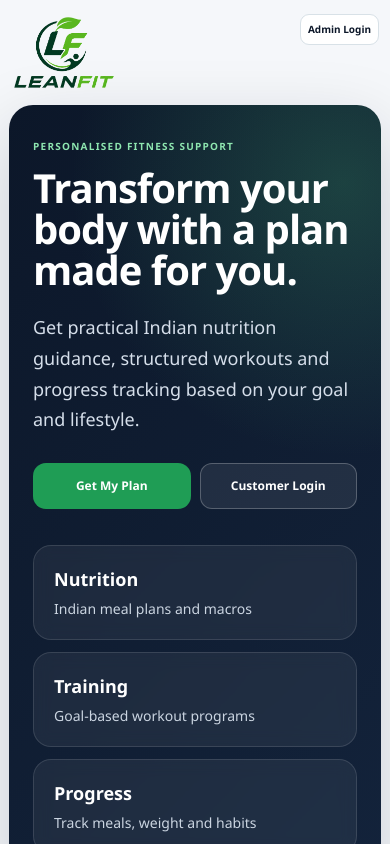
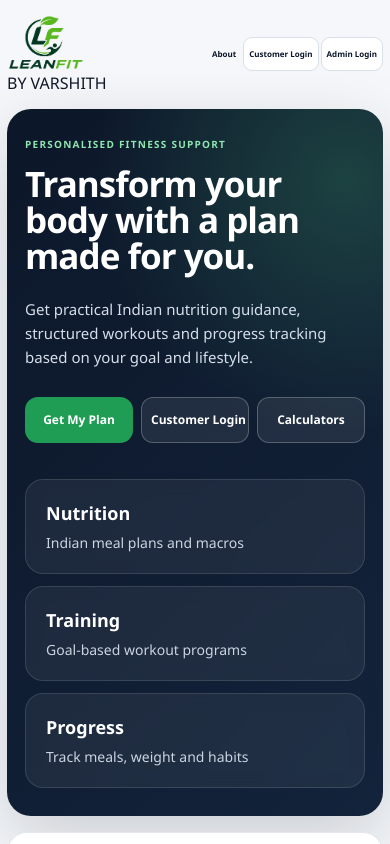
Before and after one commit to Varshithyadav9/leanfit, a React (Vite) app: page / in a window 390 px wide. Shown: the top 844 px of the page. Built offline with nearby package versions, Linux system fonts and the light colour scheme; no server answers.

Commit message:
Improve welcome page mobile layout and add calculator button

```diff
--- a/package.json
+++ b/package.json
@@ -12,6 +12,7 @@
   "dependencies": {
     "react": "^19.2.7",
     "react-dom": "^19.2.7",
+    "react-router-dom": "^7.18.2",
     "recharts": "^3.10.0"
   },
   "devDependencies": {
--- a/src/App.css
+++ b/src/App.css
@@ -2080,3 +2080,110 @@ body, button, input, select, textarea {
     grid-column: auto;
   }
 }
+
+
+/* =========================================================
+   WELCOME PAGE — calculator shortcut + mobile navigation fix
+   ========================================================= */
+.calculator-hero-btn {
+  white-space: nowrap;
+}
+
+/* Keep the important navigation options visible on phones. */
+@media (max-width: 760px) {
+  .compact-topbar {
+    align-items: center;
+    gap: 8px;
+  }
+
+  .compact-nav {
+    display: flex;
+    flex-wrap: nowrap;
+    gap: 4px;
+  }
+
+  .compact-nav button,
+  .compact-nav button:first-child,
+  .compact-nav button:nth-child(2) {
+    display: inline-flex;
+    align-items: center;
+    justify-content: center;
+  }
+
+  .compact-nav button {
+    min-height: 34px;
+    padding: 7px 8px;
+    font-size: 9px;
+    white-space: nowrap;
+  }
+
+  .welcome-logo {
+    width: 86px;
+  }
+
+  /* The calculator is now available directly in the hero,
+     so avoid the very tall calculator promo on mobile. */
+  .welcome-tools-section {
+    display: none;
+  }
+
+  .hero-actions {
+    display: grid;
+    grid-template-columns: repeat(3, minmax(0, 1fr));
+    gap: 8px;
+  }
+
+  .hero-actions button {
+    width: 100%;
+    min-width: 0;
+    padding: 11px 7px;
+    font-size: 11px;
+    white-space: nowrap;
+  }
+}
+
+@media (max-width: 430px) {
+  .compact-welcome {
+    width: calc(100% - 14px);
+  }
+
+  .compact-topbar {
+    padding-inline: 0;
+  }
+
+  .welcome-logo {
+    width: 78px;
+  }
+
+  .compact-nav {
+    gap: 2px;
+  }
+
+  .compact-nav button {
+    padding: 6px 5px;
+    font-size: 8px;
+  }
+
+  .compact-hero {
+    padding: 28px 18px;
+  }
+
+  .compact-hero h1 {
+    font-size: 35px;
+    line-height: 1.04;
+  }
+
+  .compact-hero .hero-text {
+    font-size: 15px;
+    line-height: 1.6;
+  }
+
+  .hero-actions {
+    grid-template-columns: repeat(3, minmax(0, 1fr));
+  }
+
+  .hero-actions button {
+    padding: 10px 4px;
+    font-size: 10px;
+  }
+}
--- a/src/App.jsx
+++ b/src/App.jsx
@@ -1,4 +1,5 @@
 import { useState } from "react";
+import { useLocation, useNavigate } from "react-router-dom";
 import "./App.css";
 
 import WelcomePage from "./components/WelcomePage";
@@ -26,9 +27,41 @@ import FeedbackPage from "./components/FeedbackPage";
 import ForgotPassword from "./components/ForgotPassword";
 import ProtectedPage from "./components/ProtectedPage";
 import { saveSession } from "./utils/auth";
+const PUBLIC_PAGE_PATHS = {
+  about: "/about",
+  contact: "/contact",
+  calculators: "/calculators",
+  privacy: "/privacy",
+  terms: "/terms",
+};
 
+const PATH_TO_PUBLIC_PAGE = {
+  "/about": "about",
+  "/contact": "contact",
+  "/calculators": "calculators",
+  "/privacy": "privacy",
+  "/terms": "terms",
+};
 function App() {
-  const [page, setPage] = useState("welcome");
+  const [page, setPageState] = useState("welcome");
+
+const navigate = useNavigate();
+const location = useLocation();
+
+const setPage = (nextPage) => {
+  const publicPath = PUBLIC_PAGE_PATHS[nextPage];
+
+  if (publicPath) {
+    navigate(publicPath);
+    return;
+  }
+
+  setPageState(nextPage);
+
+  if (location.pathname !== "/") {
+    navigate("/");
+  }
+};
   const [generatedPlan, setGeneratedPlan] = useState("");
 
   const [formData, setFormData] = useState({
@@ -79,7 +112,24 @@ function App() {
     // An existing customer should see their orders and membership.
     setPage("customer-portal");
   };
+const publicPage = PATH_TO_PUBLIC_PAGE[location.pathname];
 
+if (publicPage === "calculators") {
+  return <Calculators setPage={setPage} />;
+}
+
+if (
+  publicPage === "about" ||
+  publicPage === "contact" ||
+  publicPage === "privacy" ||
+  publicPage === "terms"
+) {
+  return <InfoPage type={publicPage} setPage={setPage} />;
+}
+
+if (location.pathname !== "/") {
+  return <NotFoundPage setPage={setPage} />;
+}
   switch (page) {
     case "welcome":
       return <WelcomePage setPage={setPage} />;
--- a/src/components/WelcomePage.jsx
+++ b/src/components/WelcomePage.jsx
@@ -4,9 +4,12 @@ function WelcomePage({ setPage }) {
   return (
     <main className="welcome-page compact-welcome">
       <header className="topbar compact-topbar">
-        <button className="brand-button" type="button" onClick={() => setPage("welcome")} aria-label="LeanFit home">
-          <img src="/leanfit-logo.png" alt="LeanFit" className="welcome-logo" />
-        </button>
+        <div className="welcome-brand-block">
+          <button className="brand-button" type="button" onClick={() => setPage("welcome")} aria-label="LeanFit home">
+            <img src="/leanfit-logo.png" alt="LeanFit" className="welcome-logo" />
+          </button>
+          <span className="welcome-brand-author">BY VARSHITH</span>
+        </div>
 
         <nav className="compact-nav" aria-label="Main navigation">
           <button type="button" onClick={() => openInfo("about")}>About</button>
@@ -26,6 +29,7 @@ function WelcomePage({ setPage }) {
           <div className="hero-actions">
             <button className="primary-btn" type="button" onClick={() => setPage("register")}>Get My Plan</button>
             <button className="secondary-btn light" type="button" onClick={() => setPage("login")}>Customer Login</button>
+            <button className="secondary-btn light calculator-hero-btn" type="button" onClick={() => setPage("calculators")}>Calculators</button>
           </div>
         </div>
 
--- a/src/main.jsx
+++ b/src/main.jsx
@@ -1,11 +1,14 @@
 import React from "react";
 import ReactDOM from "react-dom/client";
+import { BrowserRouter } from "react-router-dom";
 import "./index.css";
 import "./App.css";
 import App from "./App.jsx";
 
 ReactDOM.createRoot(document.getElementById("root")).render(
   <React.StrictMode>
-    <App />
+    <BrowserRouter>
+      <App />
+    </BrowserRouter>
   </React.StrictMode>
 );
```
Also changed, not shown: README.txt, 2 other files (tests, documents, lock files or other folders).
